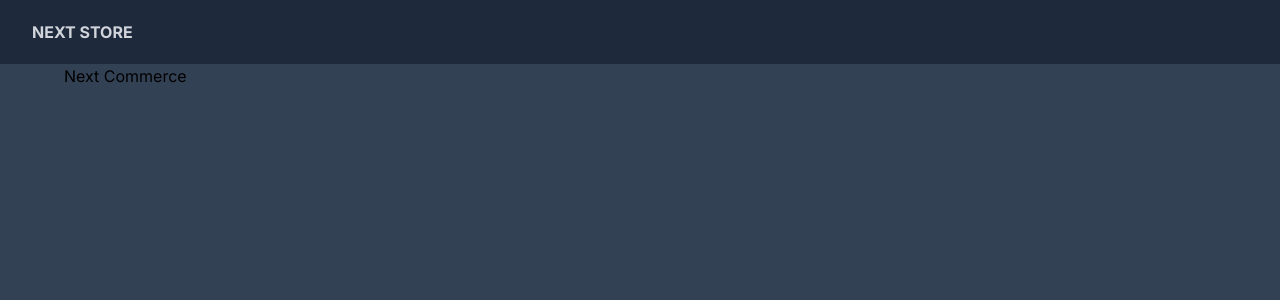
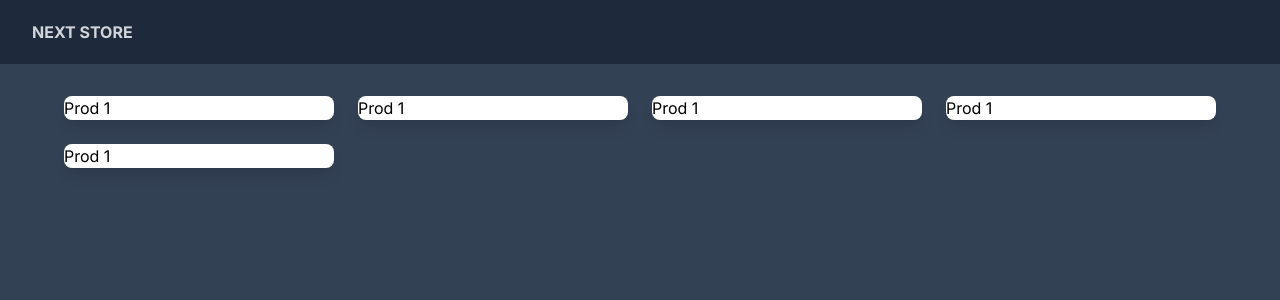
Before and after one commit to DEV-Lemos/next-commerce, a Next.js app: page / in a window 1280 px wide. Shown: the top 300 px of the page. Built offline with nearby package versions, Linux system fonts and the light colour scheme.

Commit message:
Listagem de produtos parte 1

```diff
--- a/src/app/page.tsx
+++ b/src/app/page.tsx
@@ -1,3 +1,23 @@
 export default function Home() {
-    return <div>Next Commerce</div>;
+    return (
+        <div className="px-8 pt-8 mx-auto max-w-7xl xl:px-0 ">
+            <div className="grid grid-cols-1 gap-10 sm:grid-cols-2 md:grid-cols-3 lg:grid-cols-4 xl:gap-6">
+                <div className="overflow-hidden bg-white rounded-lg shadow-lg">
+                    Prod 1
+                </div>
+                <div className="overflow-hidden bg-white rounded-lg shadow-lg">
+                    Prod 1
+                </div>
+                <div className="overflow-hidden bg-white rounded-lg shadow-lg">
+                    Prod 1
+                </div>
+                <div className="overflow-hidden bg-white rounded-lg shadow-lg">
+                    Prod 1
+                </div>
+                <div className="overflow-hidden bg-white rounded-lg shadow-lg">
+                    Prod 1
+                </div>
+            </div>
+        </div>
+    );
 }
```
